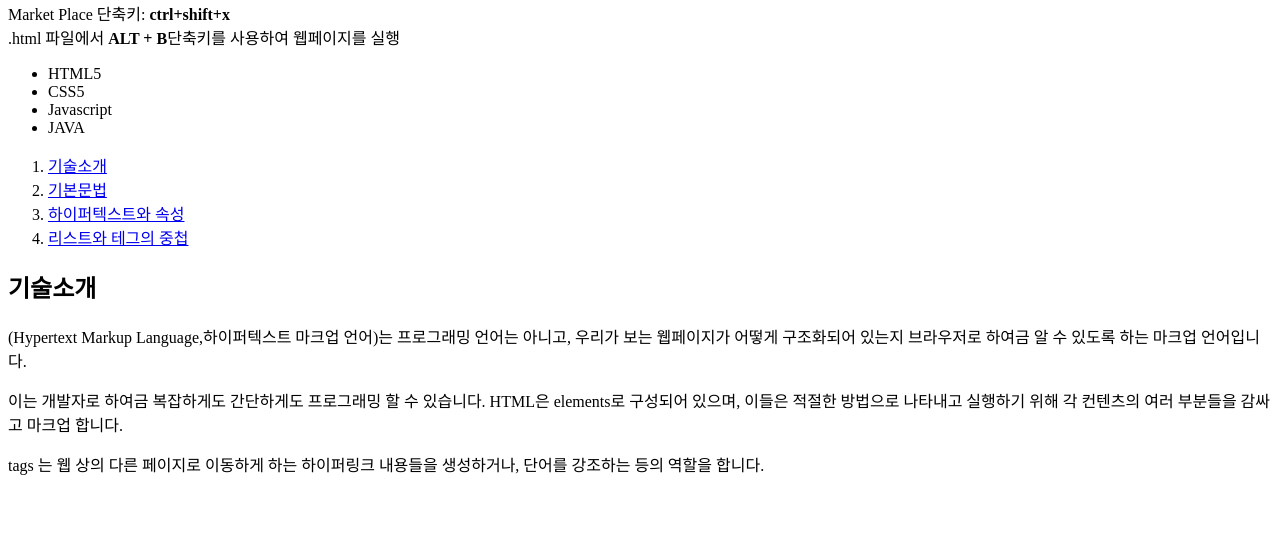
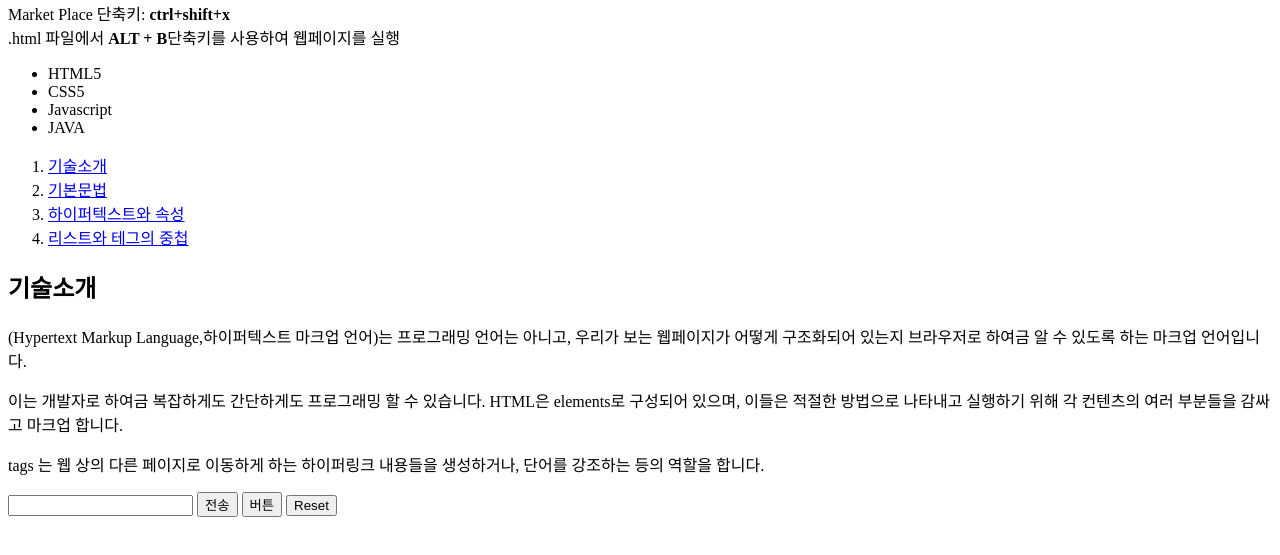
Before and after one commit to EinsVision/HTML5, a plain HTML site: page 1.html in a window 1280 px wide. Shown: the part 79-634 px from the top of the page. Drawn offline with Linux system fonts and the light colour scheme.

Commit message:
button tag

```diff
--- a/1.html
+++ b/1.html
@@ -32,5 +32,11 @@
         <p> (Hypertext Markup Language,하이퍼텍스트 마크업 언어)는 프로그래밍 언어는 아니고, 우리가 보는 웹페이지가 어떻게 구조화되어 있는지 브라우저로 하여금 알 수 있도록 하는 마크업 언어입니다. </p>
         <p>이는 개발자로 하여금 복잡하게도 간단하게도 프로그래밍 할 수 있습니다. HTML은 elements로 구성되어 있으며, 이들은 적절한 방법으로 나타내고 실행하기 위해 각 컨텐츠의 여러 부분들을 감싸고 마크업 합니다. </p>
         <p>tags 는 웹 상의 다른 페이지로 이동하게 하는 하이퍼링크 내용들을 생성하거나, 단어를 강조하는 등의 역할을 합니다.</p>
+        <form action="http://localhost.login.php">
+            <input type="text">
+            <input type="submit" value="전송">
+            <input type="button" value="버튼" onclick="alert('Hello JS')">
+            <input type="reset">
+        </form>
     </body>
 </html>
```
